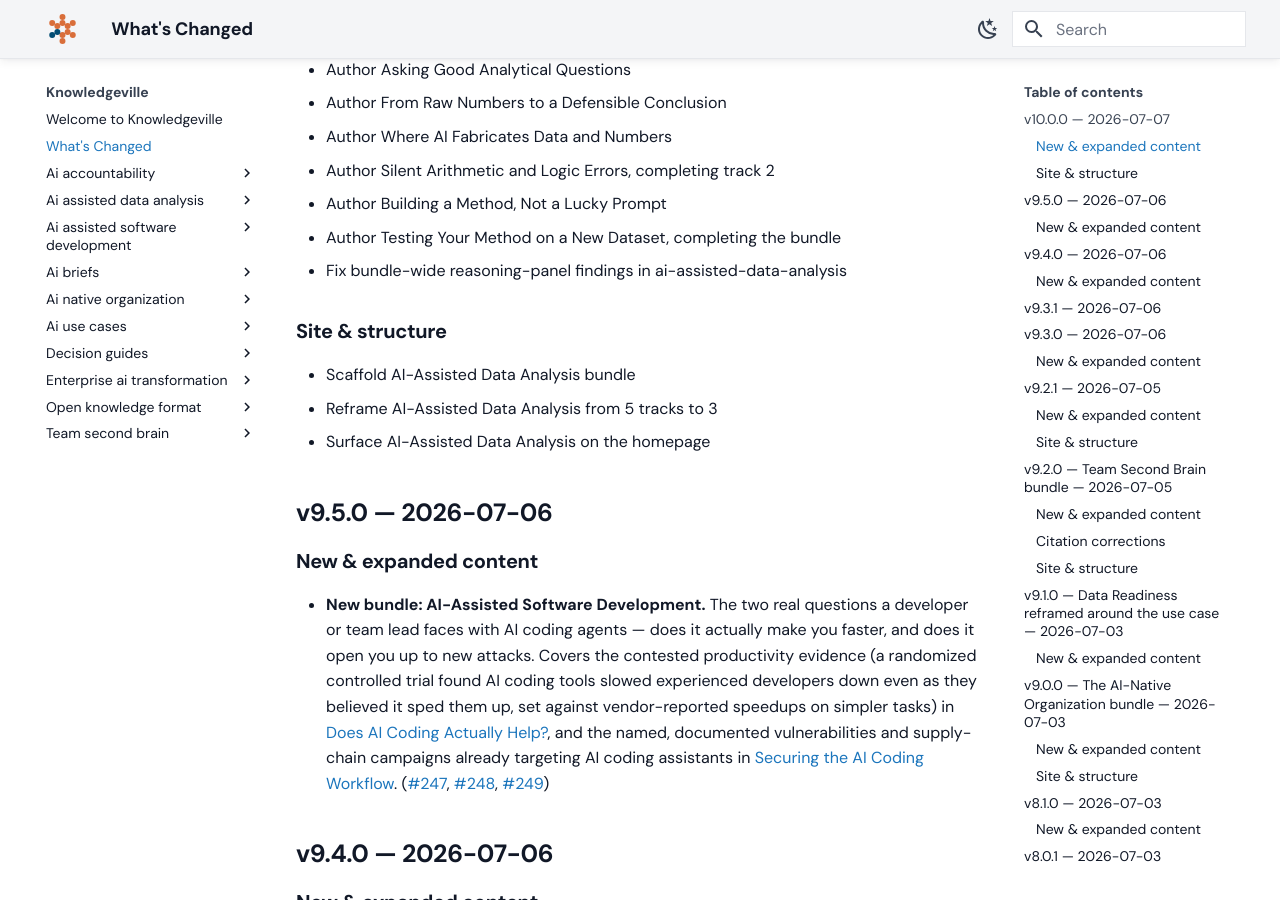
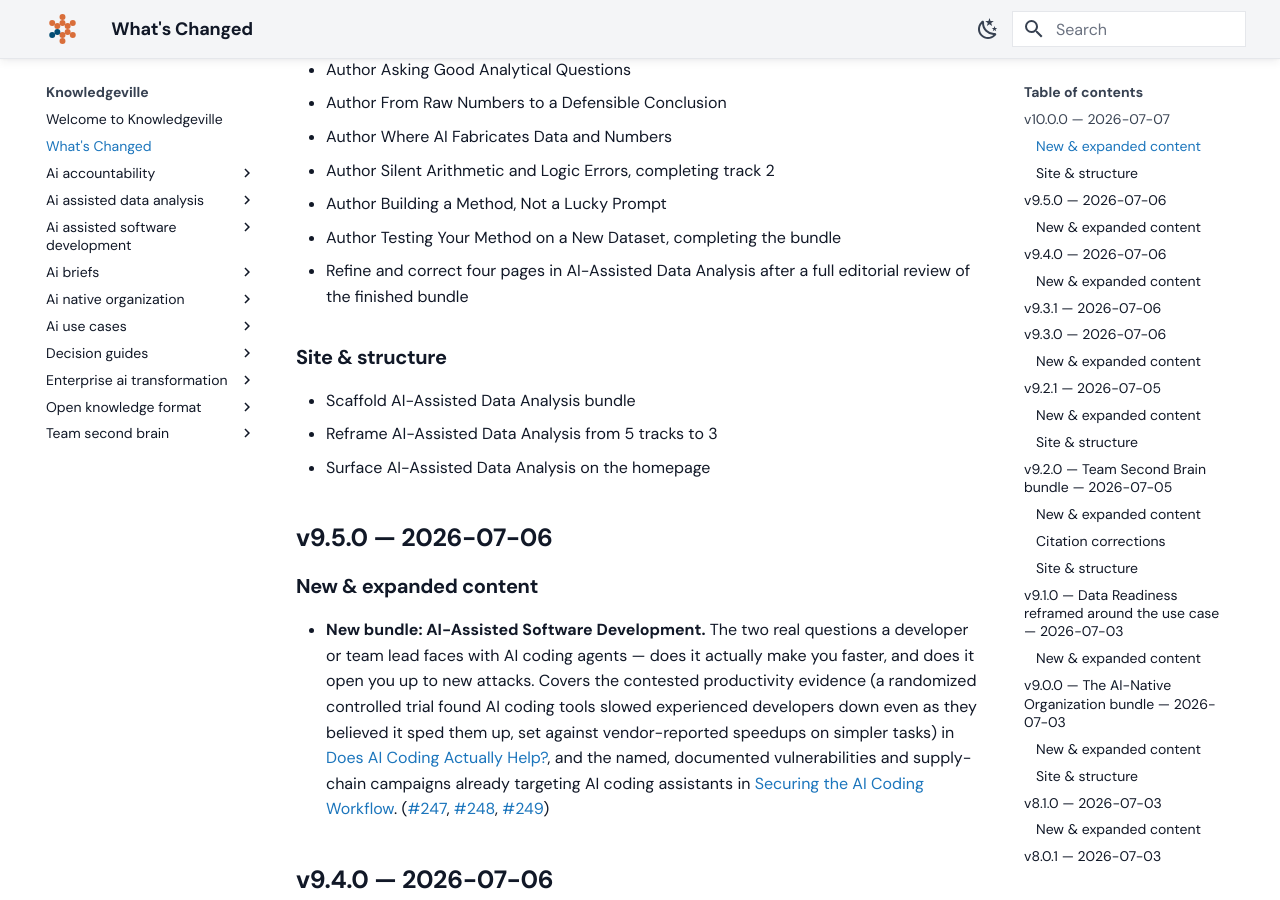
Before and after one commit to grandaha/knowledgeville, an MkDocs documentation site: the page built from published/changelog.md, in a window 1280 px wide and 900 px high, scrolled down 482 px. Built offline with MkDocs 1.6.1 and Material for MkDocs 9.7.7, drawn with Linux system fonts in a browser that asks for light colours; some web fonts are replaced.

Commit message:
Publish: sync content from workspace

```diff
--- a/published/changelog.md
+++ b/published/changelog.md
@@ -24,7 +24,7 @@ This page records how this knowledge base has changed over time — new and expa
 * Author Silent Arithmetic and Logic Errors, completing track 2
 * Author Building a Method, Not a Lucky Prompt
 * Author Testing Your Method on a New Dataset, completing the bundle
-* Fix bundle-wide reasoning-panel findings in ai-assisted-data-analysis
+* Refine and correct four pages in AI-Assisted Data Analysis after a full editorial review of the finished bundle
 
 ### Site & structure
 * Scaffold AI-Assisted Data Analysis bundle
```
